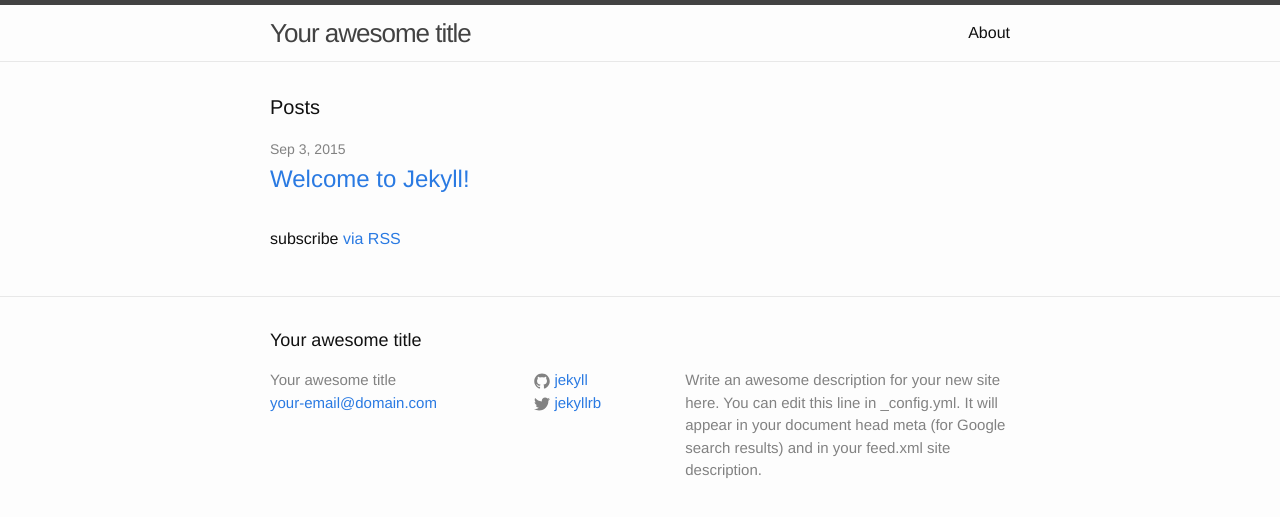
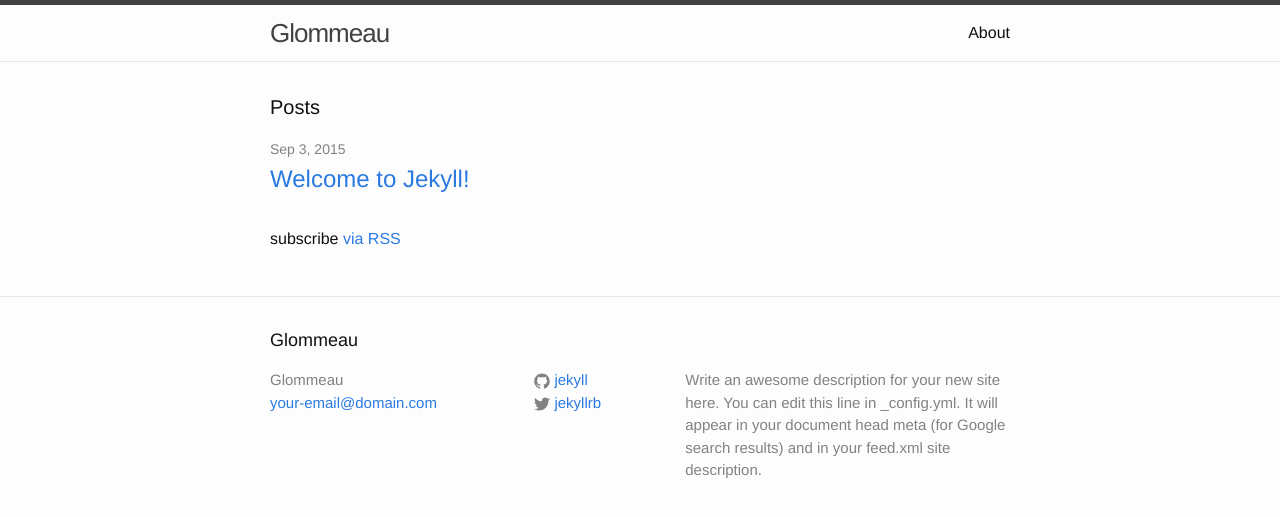
Before and after one commit to Glommeau/glommeau.github.io, a Jekyll site: the page built from index.html, in a window 1280 px wide. Shown: the top 517 px of the page. Built offline with Jekyll 4.4.1, drawn with Linux system fonts in a browser that asks for light colours.

Commit message:
changed title

```diff
--- a/Gemfile
+++ /dev/null
@@ -1,2 +0,0 @@
-source 'https://rubygems.org'
-gem 'github-pages'
--- a/_config.yml
+++ b/_config.yml
@@ -1,5 +1,5 @@
 # Site settings
-title: Your awesome title
+title: Glommeau
 email: your-email@domain.com
 description: > # this means to ignore newlines until "baseurl:"
   Write an awesome description for your new site here. You can edit this
```
